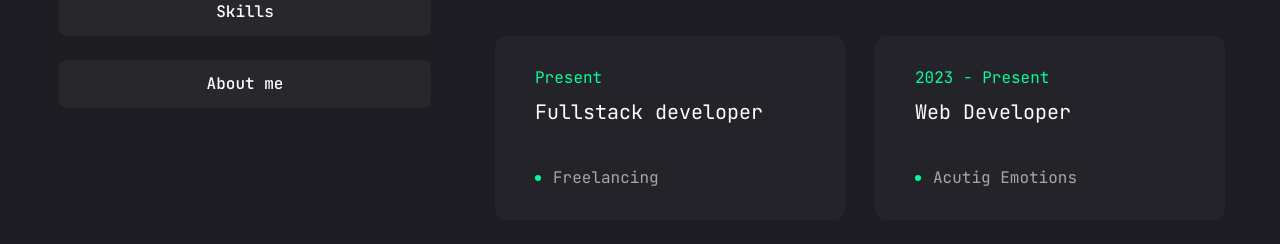
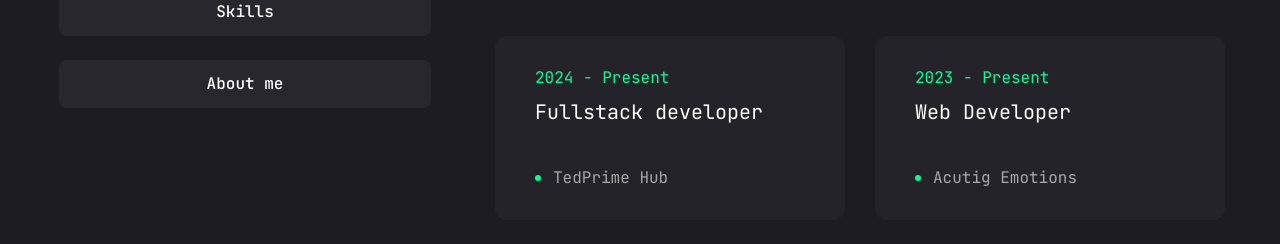
Before and after one commit to olaife219/myPortfolio, a Next.js app: page /resume in a window 1280 px wide. Shown: the part 322-566 px from the top of the page. Built offline with nearby package versions, Linux system fonts and the light colour scheme.

Commit message:
Update page.jsx

```diff
--- a/app/resume/page.jsx
+++ b/app/resume/page.jsx
@@ -48,9 +48,9 @@ const experience = {
     description: "With experience in both front-end and back-end development, I have had the privilege to work with a diverse range of companies, users and tech firms.",
     items: [
         {
-            company: "Freelancing",
+            company: "TedPrime Hub",
             position: "Fullstack developer",
-            duration: "Present",
+            duration: "2024 - Present",
         },
         {
             company: "Acutig Emotions",
```
